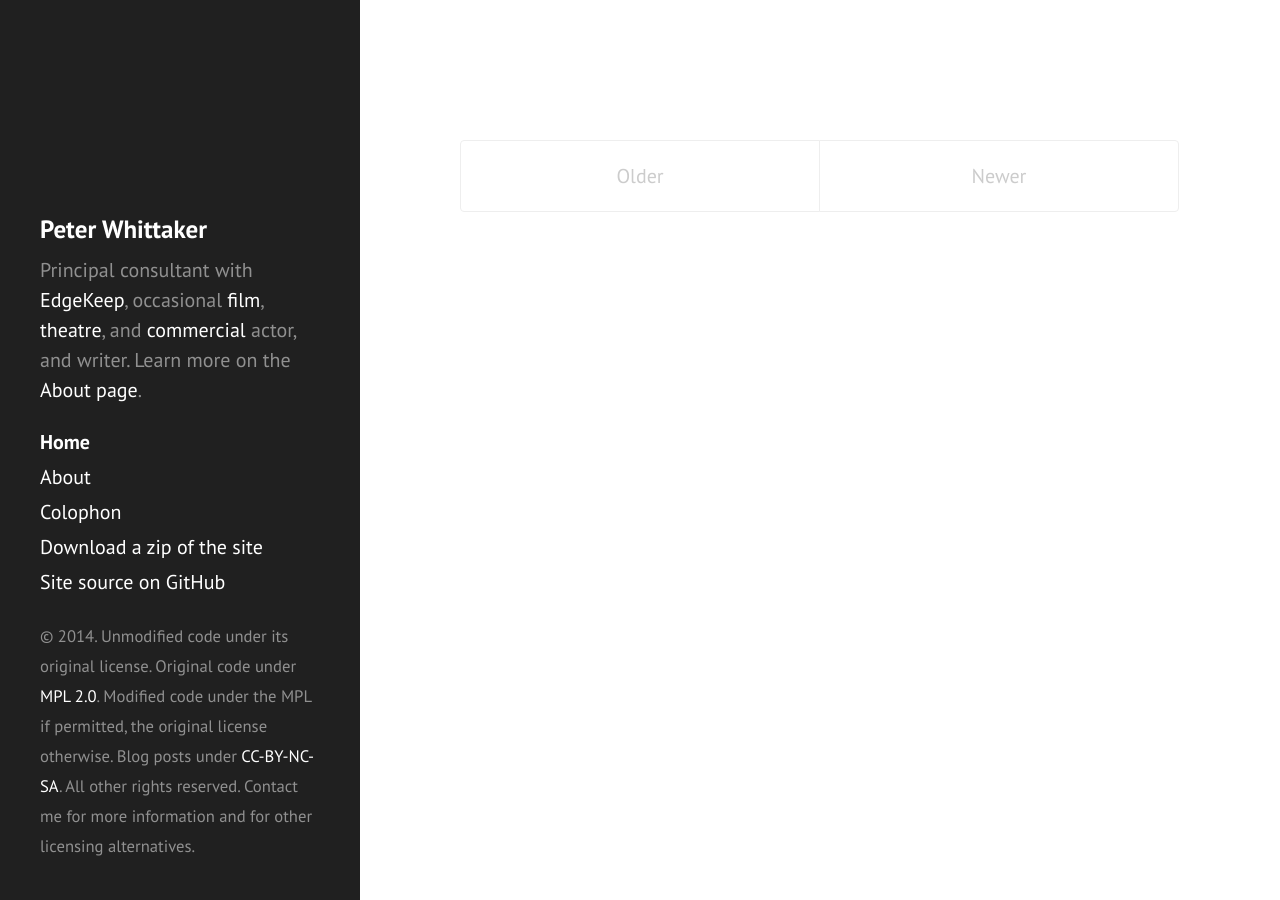
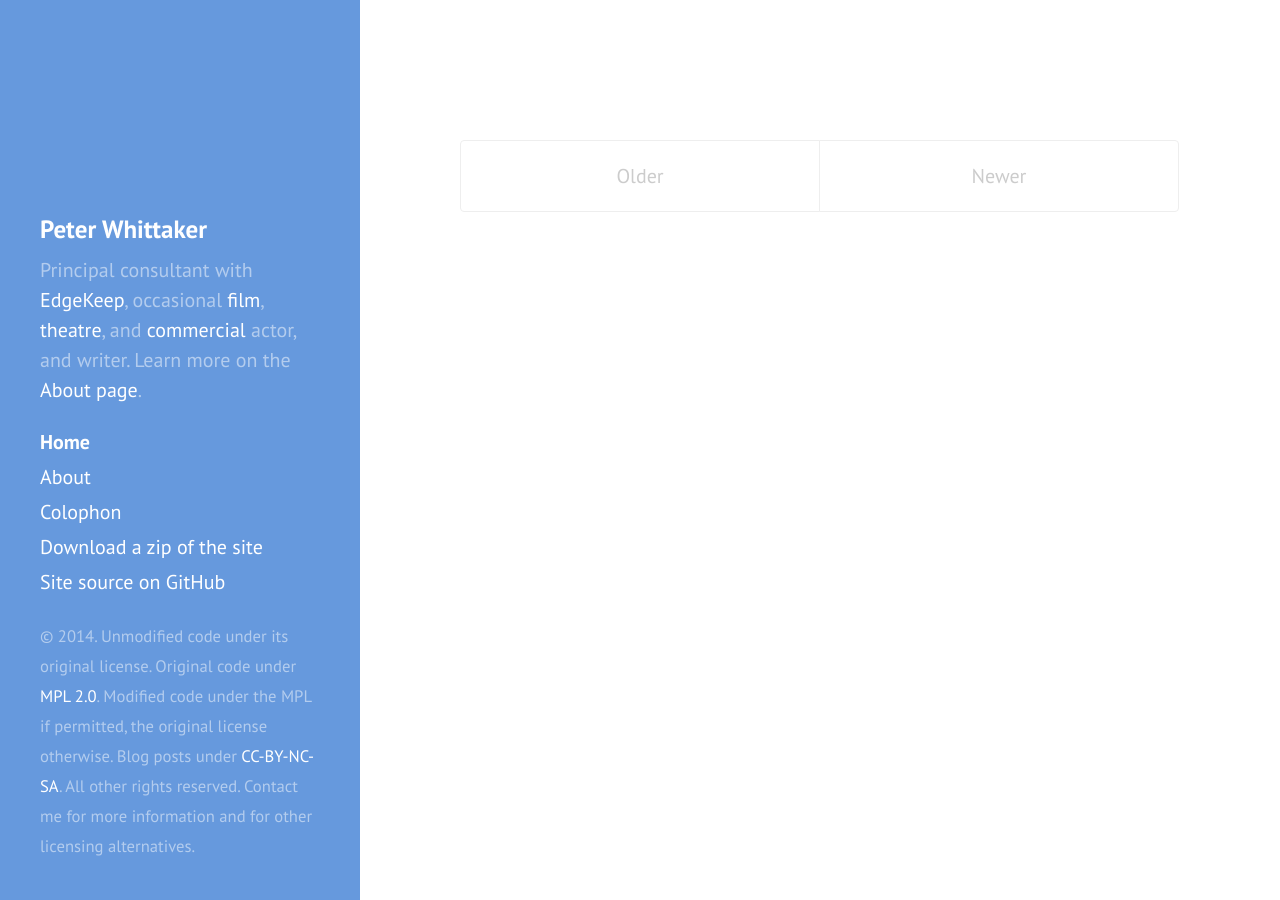
Before and after one commit to PeterWhittaker/PeterWhittaker.github.io, a Jekyll site: the page built from index.html, in a window 1280 px wide. Built offline with Jekyll 4.4.1, drawn with Linux system fonts in a browser that asks for light colours; Markdown is read by kramdown in place of the engine named in the settings; the list of posts is cut into pages by our own code.

Commit message:
Added bluer theme, ...-1d

```diff
--- a/public/css/hyde.css
+++ b/public/css/hyde.css
@@ -231,6 +231,16 @@ a.sidebar-nav-item:focus {
   color: #6a9fb5;
 }
 
+/* Bluer blue - Peter Whittaker */
+.theme-base-1d .sidebar {
+  background-color: #6699dd;
+}
+.theme-base-1d .content a,
+.theme-base-1d .content h1,
+.theme-base-1d .related-posts li a:hover {
+  color: #6699ff;
+}
+
 /* Magenta */
 .theme-base-0e .sidebar {
   background-color: #aa759f;
```
